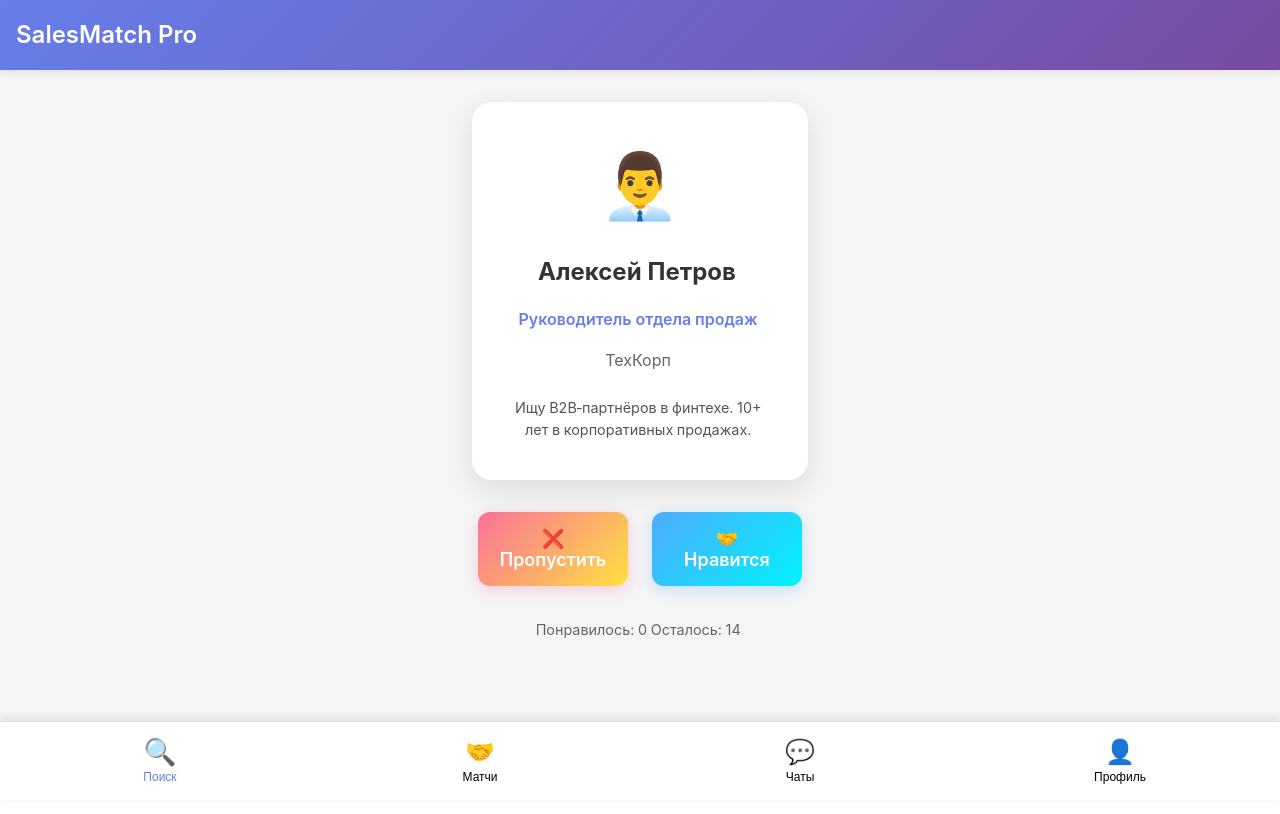
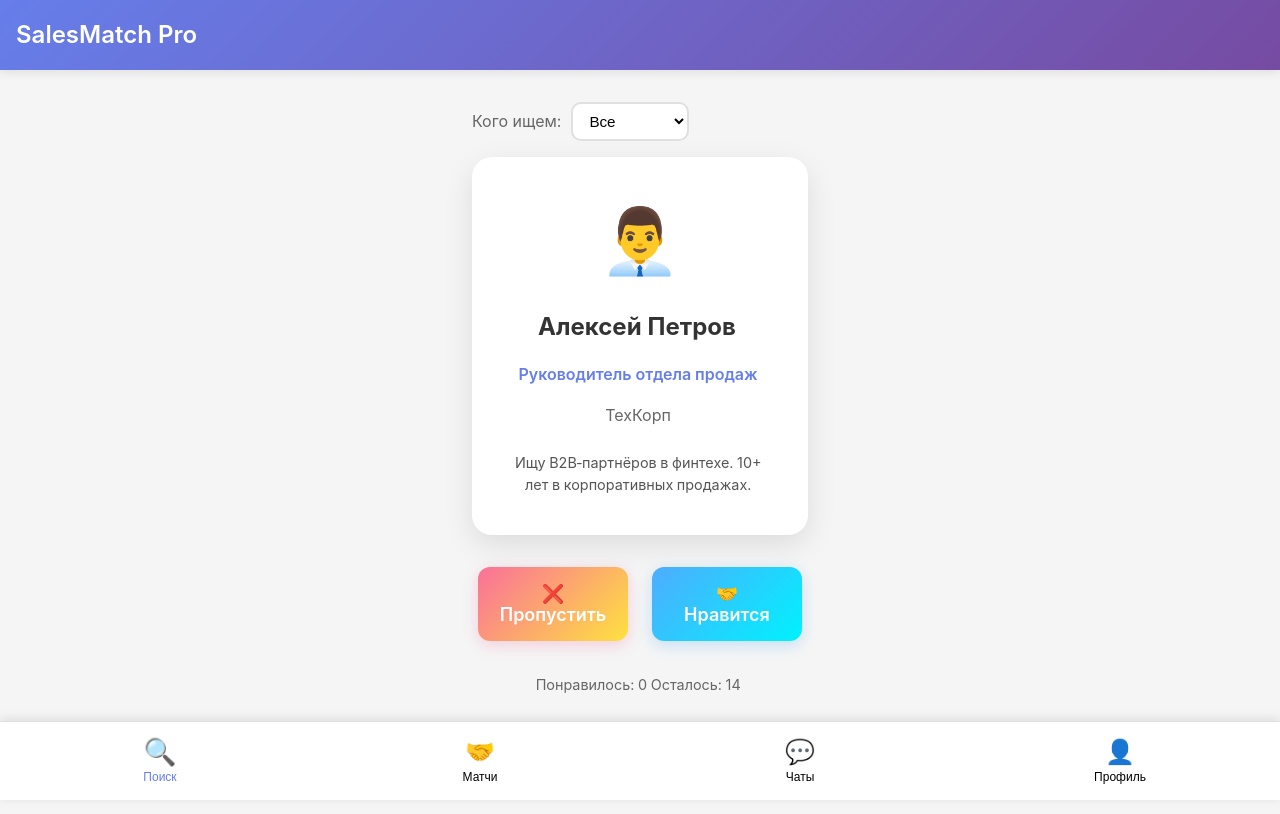
Before and after one commit to skalnydesign-ship-it/salesmatch-platform, a React (Vite) app in the folder agent curs/salesmatch-project/miniapp/frontend/: page / in a window 1280 px wide. Both pictures are taken after a click on the button "🚀 Войти в SalesMatch Pro". Built offline with nearby package versions, Linux system fonts and the light colour scheme.

Commit message:
feat(matching): фильтр поиска (все/компании/агенты) и accountType у профилей

```diff
--- a/agent curs/salesmatch-project/miniapp/frontend/src/pages/MatchingPage.css
+++ b/agent curs/salesmatch-project/miniapp/frontend/src/pages/MatchingPage.css
@@ -15,6 +15,25 @@
   box-shadow: 0 10px 30px rgba(0,0,0,0.1);
   margin-bottom: 2rem;
   text-align: center;
+}
+
+.matching-page__filters {
+  display: flex;
+  align-items: center;
+  gap: 10px;
+  margin-bottom: 1rem;
+}
+
+.matching-page__filter-label {
+  color: #666;
+}
+
+.matching-page__filter-select {
+  padding: 0.5rem 0.75rem;
+  border: 2px solid #e0e0e0;
+  border-radius: 10px;
+  background: #fff;
+  font-size: 0.95rem;
 }
 
 .matching-page__image {
--- a/agent curs/salesmatch-project/miniapp/frontend/src/pages/MatchingPage.tsx
+++ b/agent curs/salesmatch-project/miniapp/frontend/src/pages/MatchingPage.tsx
@@ -6,6 +6,8 @@ import { AnimatedText } from '../components/animations/AnimatedText';
 import { LoadingSpinner } from '../components/animations/LoadingSpinner';
 import './MatchingPage.css';
 
+type AccountType = 'company' | 'agent';
+
 const mockProfiles = [
   {
     id: 1,
@@ -13,7 +15,8 @@ const mockProfiles = [
     title: 'Руководитель отдела продаж',
     company: 'ТехКорп',
     bio: 'Ищу B2B‑партнёров в финтехе. 10+ лет в корпоративных продажах.',
-    image: '👨‍💼'
+    image: '👨‍💼',
+    accountType: 'company' as AccountType
   },
   {
     id: 2,
@@ -21,7 +24,8 @@ const mockProfiles = [
     title: 'Директор по развитию бизнеса',
     company: 'ИнновейтЛаб',
     bio: 'Специализация: SaaS и цифровая трансформация. Открыта к стратегическим партнёрствам.',
-    image: '👩‍💼'
+    image: '👩‍💼',
+    accountType: 'company' as AccountType
   },
   {
     id: 3,
@@ -29,7 +33,8 @@ const mockProfiles = [
     title: 'Вице‑президент по продажам',
     company: 'ДатаФлоу Системс',
     bio: 'Эксперт по AI/ML‑решениям. Интересуют корпоративные клиенты.',
-    image: '👨‍💻'
+    image: '👨‍💻',
+    accountType: 'company' as AccountType
   },
   {
     id: 4,
@@ -37,7 +42,8 @@ const mockProfiles = [
     title: 'Аккаунт‑менеджер',
     company: 'РитейлПро',
     bio: 'Развиваю сетевые продажи и партнёрства в ритейле.',
-    image: '👩‍💼'
+    image: '👩‍💼',
+    accountType: 'company' as AccountType
   },
   {
     id: 5,
@@ -45,7 +51,8 @@ const mockProfiles = [
     title: 'Head of Sales (EMEA)',
     company: 'CloudWare',
     bio: 'Облако, безопасность, масштабирование. Ищу реселлеров и интеграторов.',
-    image: '🧑‍💼'
+    image: '🧑‍💼',
+    accountType: 'company' as AccountType
   },
   {
     id: 6,
@@ -53,7 +60,8 @@ const mockProfiles = [
     title: 'BD Manager',
     company: 'HealthTech Group',
     bio: 'Медтех проекты, клиники, страховые. Открыта пилотам и POC.',
-    image: '👩‍⚕️'
+    image: '👩‍⚕️',
+    accountType: 'company' as AccountType
   },
   {
     id: 7,
@@ -61,7 +69,8 @@ const mockProfiles = [
     title: 'Key Account Manager',
     company: 'FinSoft',
     bio: 'Финансовые сервисы, интеграции с банками, PCI DSS.',
-    image: '🕴️'
+    image: '🕴️',
+    accountType: 'company' as AccountType
   },
   {
     id: 8,
@@ -69,7 +78,8 @@ const mockProfiles = [
     title: 'Partnerships Lead',
     company: 'EduNext',
     bio: 'EdTech, корпоративное обучение, платформы LXP/LMS.',
-    image: '👩‍🏫'
+    image: '👩‍🏫',
+    accountType: 'company' as AccountType
   },
   {
     id: 9,
@@ -77,7 +87,8 @@ const mockProfiles = [
     title: 'Sales Engineer',
     company: 'NetSecure',
     bio: 'Пресейл, демо, пилоты. Решения по кибербезопасности.',
-    image: '👨‍🔧'
+    image: '👨‍🔧',
+    accountType: 'company' as AccountType
   },
   {
     id: 10,
@@ -85,7 +96,8 @@ const mockProfiles = [
     title: 'Региональный менеджер',
     company: 'AgroTech',
     bio: 'Агросектор, IoT и аналитика. Интересны дистрибьюторы по регионам.',
-    image: '👩‍🌾'
+    image: '👩‍🌾',
+    accountType: 'company' as AccountType
   },
   {
     id: 11,
@@ -93,7 +105,8 @@ const mockProfiles = [
     title: 'Агент по продажам (B2B)',
     company: 'Фриланс',
     bio: 'Представляю портфель IT‑решений. Ищу производителей для выхода на СНГ.',
-    image: '🧑‍💼'
+    image: '🧑‍💼',
+    accountType: 'agent' as AccountType
   },
   {
     id: 12,
@@ -101,7 +114,8 @@ const mockProfiles = [
     title: 'Агент по развитию партнёрств',
     company: 'Самозанятая',
     bio: 'Нахожу и веду партнёров для SaaS/маркетинга. Комиссионная модель.',
-    image: '👩‍💼'
+    image: '👩‍💼',
+    accountType: 'agent' as AccountType
   },
   {
     id: 13,
@@ -109,7 +123,8 @@ const mockProfiles = [
     title: 'Коммерческий агент',
     company: 'ИП',
     bio: 'Оптовые поставки, тендеры. Интересны тех. дистрибуция и ритейл.',
-    image: '🕴️'
+    image: '🕴️',
+    accountType: 'agent' as AccountType
   },
   {
     id: 14,
@@ -117,7 +132,8 @@ const mockProfiles = [
     title: 'Агент по развитию каналов',
     company: 'Фриланс',
     bio: 'Запускаю партнёрские каналы в регионах. KPI‑модель, отчётность.',
-    image: '👩‍💼'
+    image: '👩‍💼',
+    accountType: 'agent' as AccountType
   },
   {
     id: 15,
@@ -125,7 +141,8 @@ const mockProfiles = [
     title: 'Sales Agent (Tech, Security)',
     company: 'Самозанятый',
     bio: 'Кибербезопасность и инфраструктура. Готов брать пресейл и диловедение.',
-    image: '👨‍🔧'
+    image: '👨‍🔧',
+    accountType: 'agent' as AccountType
   }
 ];
 
@@ -133,9 +150,14 @@ export const MatchingPage: React.FC = () => {
   const [currentProfileIndex, setCurrentProfileIndex] = useState(0);
   const [likedProfiles, setLikedProfiles] = useState<number[]>([]);
   const [isLoading, setIsLoading] = useState(false);
+  const [filterType, setFilterType] = useState<'all' | AccountType>('all');
   const { getCodeSuggestions, analyzeCode } = useContext7();
 
-  const currentProfile = mockProfiles[currentProfileIndex];
+  const filteredProfiles = filterType === 'all'
+    ? mockProfiles
+    : mockProfiles.filter(p => p.accountType === filterType);
+
+  const currentProfile = filteredProfiles[currentProfileIndex];
 
   const handleLike = async () => {
     if (currentProfile) {
@@ -149,7 +171,7 @@ export const MatchingPage: React.FC = () => {
       setTimeout(() => {
         setIsLoading(false);
         // Move to next profile
-        if (currentProfileIndex < mockProfiles.length - 1) {
+        if (currentProfileIndex < filteredProfiles.length - 1) {
           setCurrentProfileIndex(currentProfileIndex + 1);
         } else {
           setCurrentProfileIndex(0);
@@ -159,7 +181,7 @@ export const MatchingPage: React.FC = () => {
   };
 
   const handlePass = () => {
-    if (currentProfileIndex < mockProfiles.length - 1) {
+    if (currentProfileIndex < filteredProfiles.length - 1) {
       setCurrentProfileIndex(currentProfileIndex + 1);
     } else {
       setCurrentProfileIndex(0);
@@ -197,6 +219,18 @@ export const MatchingPage: React.FC = () => {
 
   return (
     <div className="matching-page">
+      <div className="matching-page__filters">
+        <label className="matching-page__filter-label">Кого ищем:</label>
+        <select
+          className="matching-page__filter-select"
+          value={filterType}
+          onChange={(e) => { setFilterType(e.target.value as any); setCurrentProfileIndex(0); }}
+        >
+          <option value="all">Все</option>
+          <option value="company">Компании</option>
+          <option value="agent">Агенты</option>
+        </select>
+      </div>
       <AnimatedCard
         className="matching-page__card"
         delay={0.2}
@@ -258,7 +292,7 @@ export const MatchingPage: React.FC = () => {
           delay={0.5}
         />
         <AnimatedText
-          text={`Осталось: ${mockProfiles.length - currentProfileIndex - 1}`}
+          text={`Осталось: ${filteredProfiles.length - currentProfileIndex - 1}`}
           variant="fadeIn"
           delay={0.6}
         />
```
